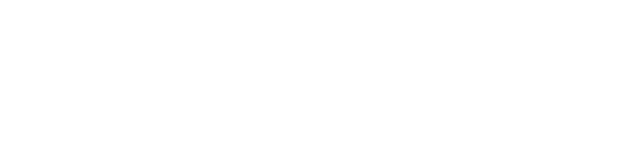
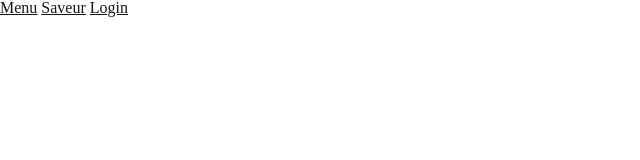
Before and after one commit to leolimcav/lasaveur-frontend, a plain HTML site: page index.html in a window 1280 px wide. Shown: the whole page, without its empty margins (0-640 px from the left). Drawn offline with Linux system fonts and the light colour scheme; a web font is replaced by a local one.

Commit message:
Adicionado estilos de fonte e alguns estilos padroes

```diff
--- a/css/base/base.scss
+++ b/css/base/base.scss
@@ -1 +1,20 @@
-@import 'reset'
+@import "../generic/reset";
+@import "../settings/fonts";
+@import "../settings/colors";
+
+h1 {
+  font-style: $font-second;
+  color: $color-text;
+}
+
+h2,
+h3,
+h4,
+h5,
+h6,
+p,
+a,
+li {
+  font-style: $font-primary;
+  color: $color-text;
+}
--- a/css/settings/_colors.scss
+++ b/css/settings/_colors.scss
@@ -0,0 +1,6 @@
+$color-bg: #ffffff;
+$color-text: #161616;
+$color-text-second: #000;
+$color-danger: #af0f0f;
+$color-sucess: #00713c;
+$color-bg-second: #f68a42;
--- a/css/settings/_fonts.scss
+++ b/css/settings/_fonts.scss
@@ -0,0 +1,2 @@
+$font-primary: "Didact Gothic", sans-serif;
+$font-second: "Darker Grotesque", sans-serif;
--- a/index.html
+++ b/index.html
@@ -4,7 +4,22 @@
     <meta charset="UTF-8" />
     <meta name="viewport" content="width=device-width, initial-scale=1.0" />
     <meta http-equiv="X-UA-Compatible" content="ie=edge" />
-    <title>Document</title>
+    <title>LA SAVEUR</title>
+    <link
+      href="https://fonts.googleapis.com/css?family=Darker+Grotesque:700|Didact+Gothic&display=swap"
+      rel="stylesheet"
+    />
+    <link rel="stylesheet" href="./css/base/base.css" />
+    <link rel="stylesheet" href="./css/objects/objects.css" />
+    <link rel="stylesheet" href="./css/components/components.css" />
   </head>
-  <body></body>
+  <body>
+    <header>
+      <nav>
+        <a href="">Menu</a>
+        <a href="">Saveur</a>
+        <a href="">Login</a>
+      </nav>
+    </header>
+  </body>
 </html>
```
Also changed, not shown: css/base/base.css (added), css/components/components.css (added), css/objects/objects.css (added), css/tools/_tools.scss (added), css/tools/tools.scss (deleted), 3 other files.
